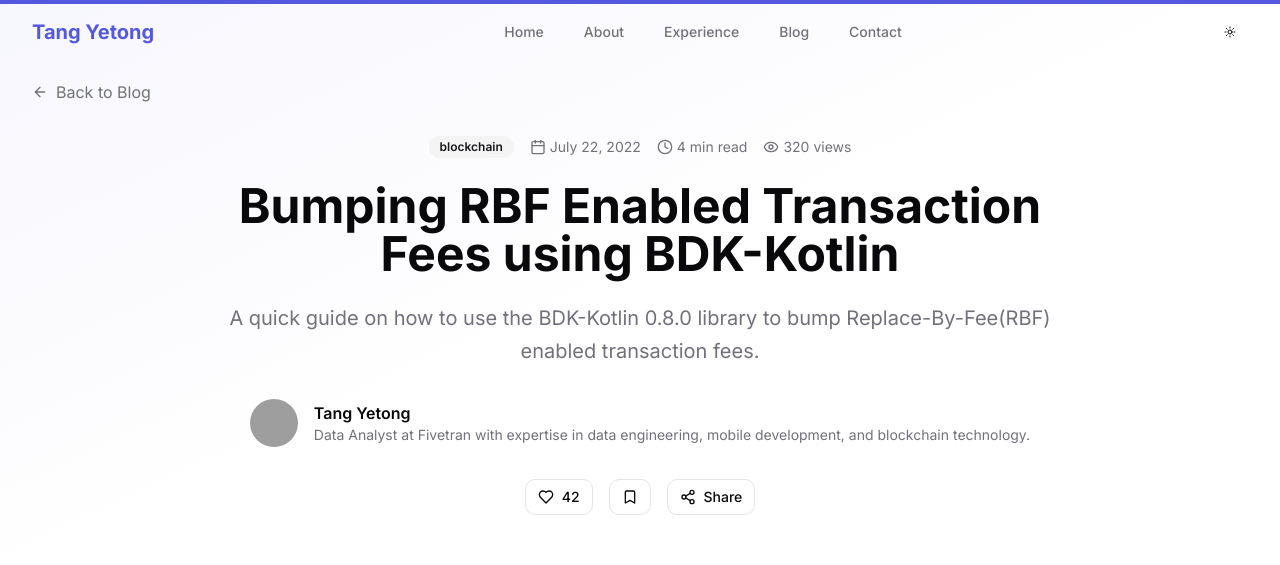
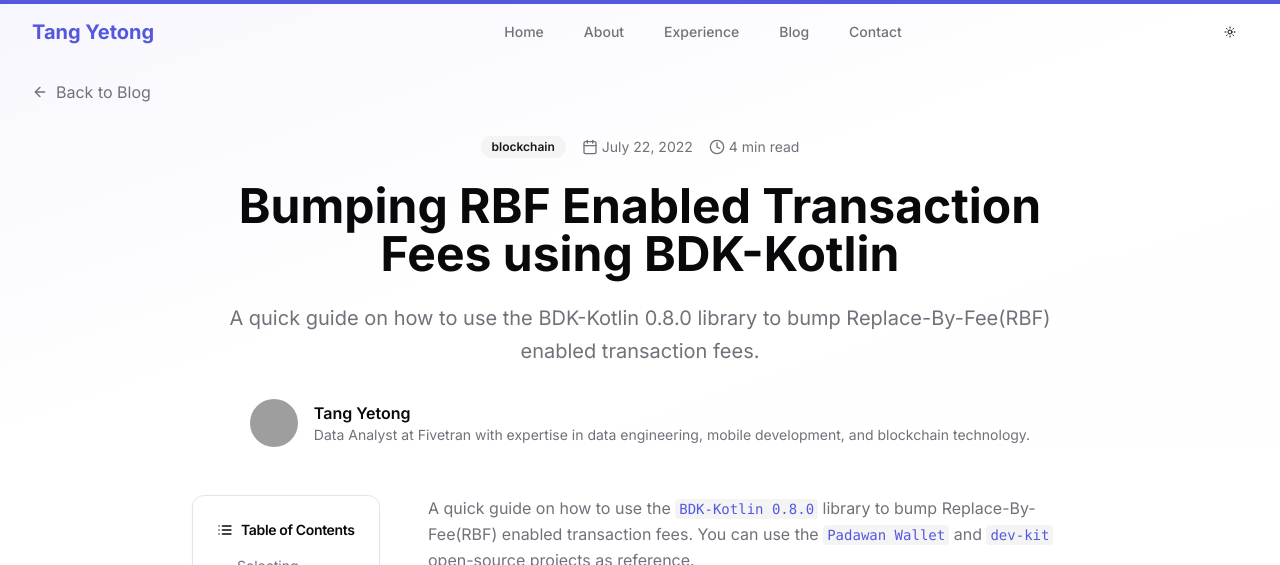
Before and after one commit to darkv32/website, a Next.js app: page /blog/bumping-rbf-transaction-fees-bdk-kotlin in a window 1280 px wide. Shown: the top 565 px of the page. Built offline with nearby package versions, Linux system fonts and the light colour scheme; grey boxes are pictures that could not be loaded.

Commit message:
remove fake interaction

```diff
--- a/components/blog/blog-article.tsx
+++ b/components/blog/blog-article.tsx
@@ -1,15 +1,12 @@
 "use client";
 
 import { useState, useEffect } from 'react';
-import { ArrowLeft, Calendar, Clock, Eye, Share2, Twitter, Linkedin, Link as LinkIcon, MessageCircle, Heart, Bookmark } from 'lucide-react';
+import { ArrowLeft, Calendar, Clock, Twitter, Linkedin, Link as LinkIcon } from 'lucide-react';
 import { Card, CardContent, CardHeader, CardTitle } from '@/components/ui/card';
 import { Badge } from '@/components/ui/badge';
 import { Button } from '@/components/ui/button';
 import { Avatar, AvatarFallback, AvatarImage } from '@/components/ui/avatar';
-import { Separator } from '@/components/ui/separator';
 import { BlogPost, getRelatedBlogPosts, formatDate, formatReadTime } from '@/lib/blog';
-import { BlogComments } from './blog-comments';
-import { BlogSocialShare } from './blog-social-share';
 import { BlogTableOfContents } from './blog-table-of-contents';
 import Link from 'next/link';
 import ReactMarkdown, { type ExtraProps } from 'react-markdown';
@@ -23,9 +20,6 @@ interface BlogArticleProps {
 export function BlogArticle({ post }: BlogArticleProps) {
   const [isVisible, setIsVisible] = useState(false);
   const [readingProgress, setReadingProgress] = useState(0);
-  const [isLiked, setIsLiked] = useState(false);
-  const [isBookmarked, setIsBookmarked] = useState(false);
-  const [likes, setLikes] = useState(42);
 
   const relatedPosts = getRelatedBlogPosts(post);
 
@@ -46,15 +40,6 @@ export function BlogArticle({ post }: BlogArticleProps) {
     return () => window.removeEventListener('scroll', handleScroll);
   }, []);
 
-  const handleLike = () => {
-    setIsLiked(!isLiked);
-    setLikes(prev => isLiked ? prev - 1 : prev + 1);
-  };
-
-  const handleBookmark = () => {
-    setIsBookmarked(!isBookmarked);
-  };
-
   return (
     <div className="min-h-screen bg-background">
       <div className="fixed top-0 left-0 right-0 h-1 bg-secondary z-50">
@@ -63,7 +48,7 @@ export function BlogArticle({ post }: BlogArticleProps) {
           style={{ width: `${readingProgress}%` }}
         />
       </div>
-      <section className="relative py-20 bg-gradient-to-br from-primary/5 via-transparent to-secondary/5">
+      <section className="relative pt-20 bg-gradient-to-br from-primary/5 via-transparent to-secondary/5">
         <div className="absolute inset-0 bg-grid-pattern opacity-5" />
         <div className="container-width section-padding relative z-10">
           <div className={`transition-all duration-1000 ${isVisible ? 'animate-slide-up' : 'opacity-0 translate-y-10'}`}>
@@ -83,10 +68,6 @@ export function BlogArticle({ post }: BlogArticleProps) {
                     <Clock className="h-4 w-4" />
                     <span>{formatReadTime(post.readTime)}</span>
                   </div>
-                  <div className="flex items-center space-x-1">
-                    <Eye className="h-4 w-4" />
-                    <span>{post.views} views</span>
-                  </div>
                 </div>
               </div>
               <h1 className="text-4xl sm:text-5xl font-bold mb-6 leading-tight">
@@ -105,30 +86,12 @@ export function BlogArticle({ post }: BlogArticleProps) {
                   <div className="text-muted-foreground text-sm">{post.author.bio}</div>
                 </div>
               </div>
-              <div className="flex items-center justify-center space-x-4">
-                <Button
-                  variant={isLiked ? "default" : "outline"}
-                  size="sm"
-                  onClick={handleLike}
-                  className="space-x-2"
-                >
-                  <Heart className={`h-4 w-4 ${isLiked ? 'fill-current' : ''}`} />
-                  <span>{likes}</span>
-                </Button>
-                <Button
-                  variant={isBookmarked ? "default" : "outline"}
-                  size="sm"
-                  onClick={handleBookmark}
-                >
-                  <Bookmark className={`h-4 w-4 ${isBookmarked ? 'fill-current' : ''}`} />
-                </Button>
-                <BlogSocialShare post={post} />
-              </div>
+
             </div>
           </div>
         </div>
       </section>
-      <section className="py-12">
+      {/* <section className="py-12">
         <div className="container-width section-padding">
           <div className="max-w-4xl mx-auto">
             <div className="aspect-video overflow-hidden rounded-xl shadow-2xl">
@@ -140,8 +103,8 @@ export function BlogArticle({ post }: BlogArticleProps) {
             </div>
           </div>
         </div>
-      </section>
-      <section className="py-12">
+      </section> */}
+      <section className="py-4">
         <div className="container-width section-padding">
           <div className="max-w-4xl mx-auto grid grid-cols-1 lg:grid-cols-4 gap-12">
             <div className="lg:col-span-1">
@@ -228,9 +191,7 @@ export function BlogArticle({ post }: BlogArticleProps) {
                   </div>
                 </CardContent>
               </Card>
-              <div className="mt-12">
-                <BlogComments postId={post.id} />
-              </div>
+
             </div>
           </div>
         </div>
@@ -267,7 +228,6 @@ export function BlogArticle({ post }: BlogArticleProps) {
                       </p>
                       <div className="flex items-center justify-between text-xs text-muted-foreground">
                         <span>{formatDate(relatedPost.publishedAt)}</span>
-                        <span>{relatedPost.views} views</span>
                       </div>
                     </CardContent>
                   </Card>
```
